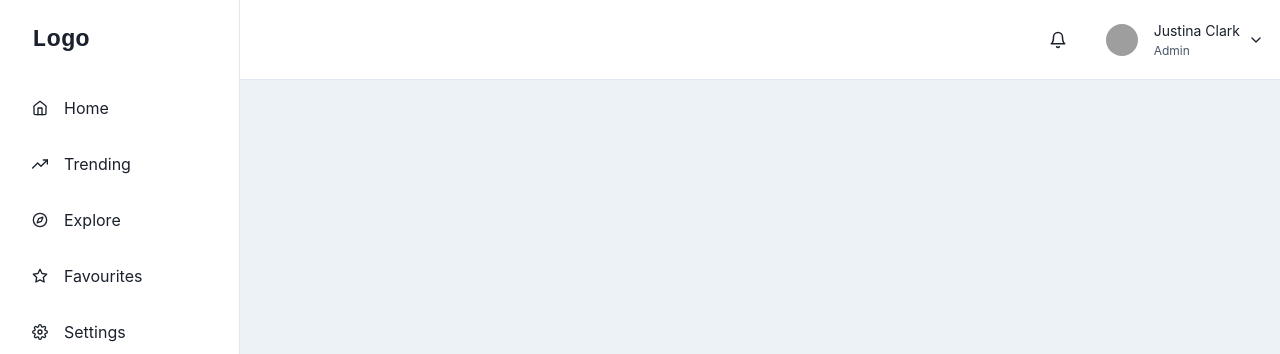
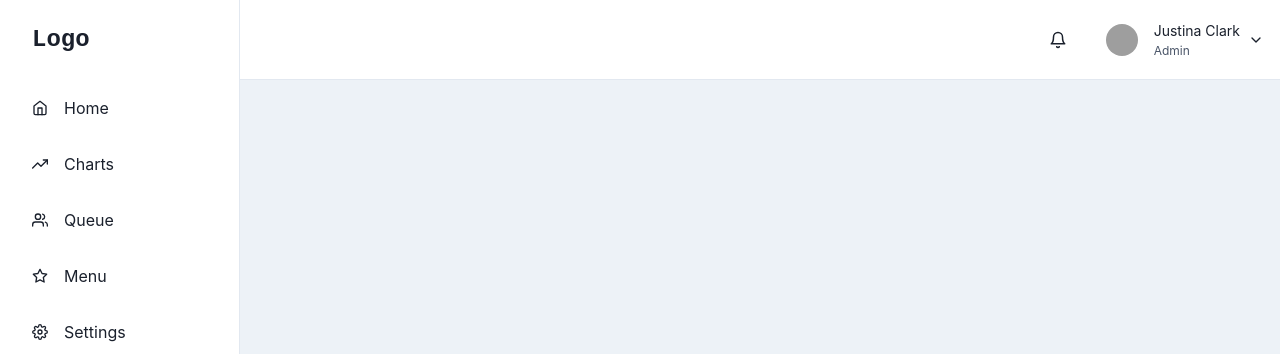
Before and after one commit to Abadi-Dev/qiwi, a Next.js app: page /components/SideBar in a window 1280 px wide. Shown: the top 354 px of the page. Built offline with nearby package versions, Linux system fonts and the light colour scheme; grey boxes are pictures that could not be loaded.

Commit message:
fix some icons & nav

```diff
--- a/pages/components/SideBar.tsx
+++ b/pages/components/SideBar.tsx
@@ -31,9 +31,10 @@ import {
   FiMenu,
   FiBell,
   FiChevronDown,
+  FiUsers
 } from "react-icons/fi";
 import { IconType } from "react-icons";
-import { ReactText } from "react";
+import { ReactText } from "react"
 
 interface LinkItemProps {
   name: string;
@@ -41,9 +42,9 @@ interface LinkItemProps {
 }
 const LinkItems: Array<LinkItemProps> = [
   { name: "Home", icon: FiHome },
-  { name: "Trending", icon: FiTrendingUp },
-  { name: "Explore", icon: FiCompass },
-  { name: "Favourites", icon: FiStar },
+  { name: "Charts", icon: FiTrendingUp },
+  { name: "Queue", icon: FiUsers },
+  { name: "Menu", icon: FiStar },
   { name: "Settings", icon: FiSettings },
 ];
 
```
